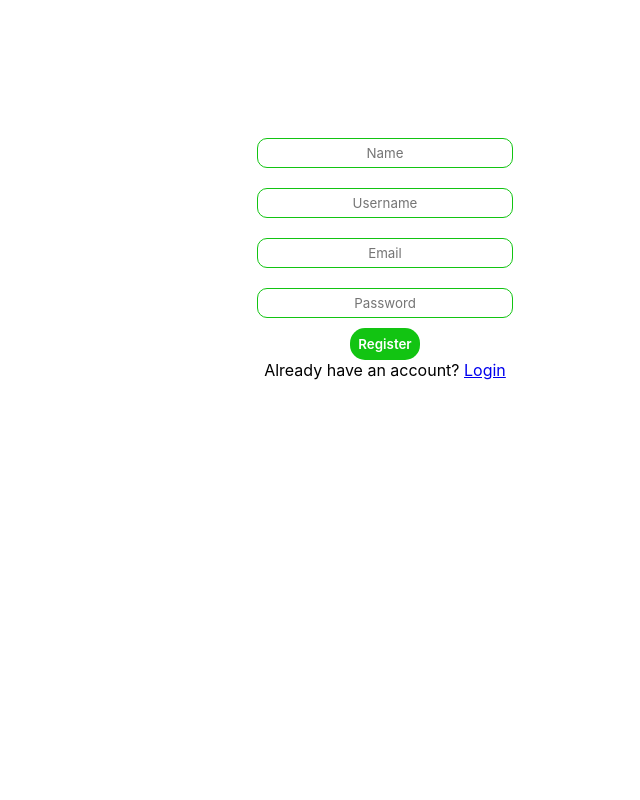
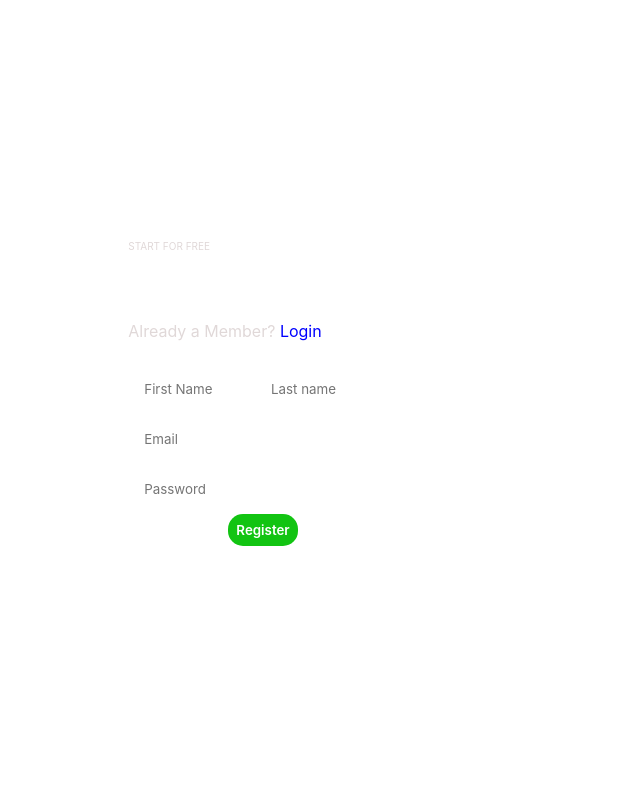
Before and after one commit to Zedtek-me/Climathon_with_django, a Django app: page /signup/ in a window 1280 px wide. Shown: the whole page, without its empty margins (255-895 px from the left). Run offline with Django 4.2, Linux system fonts and the light colour scheme; some libraries are stand-ins or nearby versions.

Commit message:
signup page change

```diff
--- a/climathonApp/static/css/auths.css
+++ b/climathonApp/static/css/auths.css
@@ -1,12 +1,83 @@
-.formCont{
+/* containers for signup here first */
+.parent-form-cont-with-bg{
+    display: flex;
+    flex-direction: column;
+    justify-content: center;
+    align-items: flex-start;
+    padding: 10%;
+    position: relative;
+    top: 0;
+    right: 0;
+    left: 0;
+    bottom: 0;
+    background-image: url('');
+    color: white;
+    width: 100%;
+    height: 100%;
+}
+
+.for-opac{/*for opacity in the signup div*/
+    position: absolute;
+    top: 0;
+    right: 0;
+    left: 0;
+    bottom: 0;
+    width: 100%;
+    background-image: linear-gradient(90deg, rgb(14, 13, 13), grey);
+    align-self: flex-start;
+}
+
+.formCont.register-cont{/*for the sign up*/
+    display: flex;
+    flex-direction: column;
+    justify-content: center;
+    align-items: flex-start;
+    margin: auto;
+    z-index: 100;
+    width: 50%;
+    height: 100%;
+    text-align: left;
+}
+
+.formCont.register-cont>* {
+    margin-bottom: 15px;
+}
+/*things in formCont.register-cont*/
+#start-txt{
+    z-index:100;
+    font-size: 10px;
+    text-align: left;
+    align-self: flex-start;
+    color:rgb(224, 216, 216);
+}
+
+#headsup{
+    color:rgb(224, 216, 216);
+}
+#form-anch{
+    text-decoration: none;
+    color: blue;
+}/*ends here*/
+
+.names{/*holding two inputs for 'name' and 'last name'*/
+    display: flex;
+    flex-flow: row nowrap;
+    justify-content: flex-start;
+    align-items: center;
+    align-self: flex-start;
+    width:100%;
+    margin-left: -10px;
+}
+
+.formCont form {
     display: flex;
     flex-direction: column;
     justify-content: center;
     align-items: center;
-    margin: auto;
-    margin-top: 10%;
+    align-self: flex-start;
+    width: 50%;
+    margin: 8px;
 }
-
 #break{
     width: 10%;
     height: 5px;
@@ -16,22 +87,15 @@
 #welcome{
     text-align: left;
 }
-.formCont form {
-    display: flex;
-    flex-direction: column;
-    justify-content: center;
-    align-items: center;
-    width: 50%;
-}
-
-.formCont form >input{
-    width: 40%;
+.formCont form >input, .names > input, .formCont form >input:focus, .names > input:focus{/*applies to both signup and login forms*/
+    width: 100%;
     height: 30px;
     border-radius: 10px;
     padding: 8px;
-    border: solid 1px rgb(18, 196, 18);
-    text-align: center;
-    margin:10px
+    border: none;
+    text-align: left;
+    margin:10px;
+    outline: none;
 }
 
 .formCont form >button{
@@ -44,11 +108,12 @@
     font-weight: 600;
     border: none;
     border-radius: 15px;
+    cursor: pointer;
 }
 
-.formCont form >button:hover{
+/* .formCont form >button:hover{
     background-color: white;
     color: black;
     border: solid 4px rgb(18, 196, 18);
     border-radius: 20px;
-}
+} */
--- a/climathonApp/static/css/index.css
+++ b/climathonApp/static/css/index.css
@@ -3,6 +3,12 @@
     box-sizing: border-box;
     margin: 0px;
     text-align: center;
+}
+
+.whole-body{
+    width: 99.5%;
+    height: 100vh;
+    padding: 3px;
 }
 .container{
     display: flex;
--- a/climathonApp/templates/base.html
+++ b/climathonApp/templates/base.html
@@ -11,7 +11,7 @@
     <link rel="icon" type="image/*" href="{%static 'img/climathon_icon.png'%}">
     <link rel="stylesheet" href="https://unicons.iconscout.com/release/v4.0.0/css/line.css">
 </head>
-<body>
+<body class="whole-body">
     <header>
         <!-- <ul id="largeNav">
             <li><a href="/">Login</a></li>
--- a/climathonApp/templates/register.html
+++ b/climathonApp/templates/register.html
@@ -2,15 +2,22 @@
 {%block title%}Register{%endblock%}
 
 {%block content%}
+<div class="parent-form-cont-with-bg">
+    <div class="for-opac"></div>
     <div class="formCont register-cont">
+        <p id="start-txt">START FOR FREE</p>
+        <h1 id="create-new-acc-txt">Create New Account</h1>
+        <P id="headsup">Already a Member? <a href="{%url 'login'%}" id="form-anch">Login</a></P>
         <form id="signupForm" method="post" onsubmit="handleAuth()">
             {%csrf_token%}
-            <input type="text" name="name" id="name" placeholder="Name" required>
-            <input type="text" name="username" id="username" placeholder="Username" required>
+            <div class="names">
+                <input type="text" name="firtsname" id="firstname" placeholder="First Name" required>
+                <input type="text" name="lastname" id="lastname" placeholder="Last name" required>
+            </div>
             <input type="email" name="email" id="email" placeholder="Email" required>
             <input type="password" name="password" placeholder="Password" required>
             <button type="submit">Register</button>
         </form>
-        <P id="headsup">Already have an account? <a href="{%url 'login'%}">Login</a></P>
     </div>
+</div>
 {%endblock%}
```
